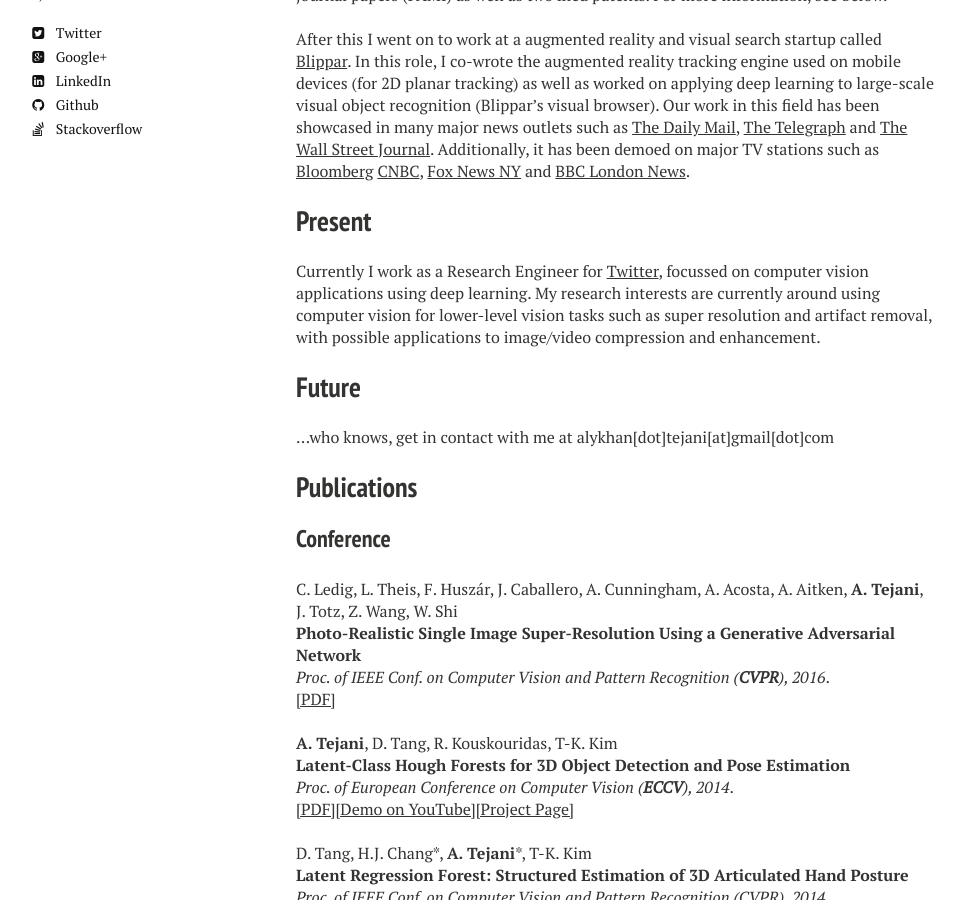
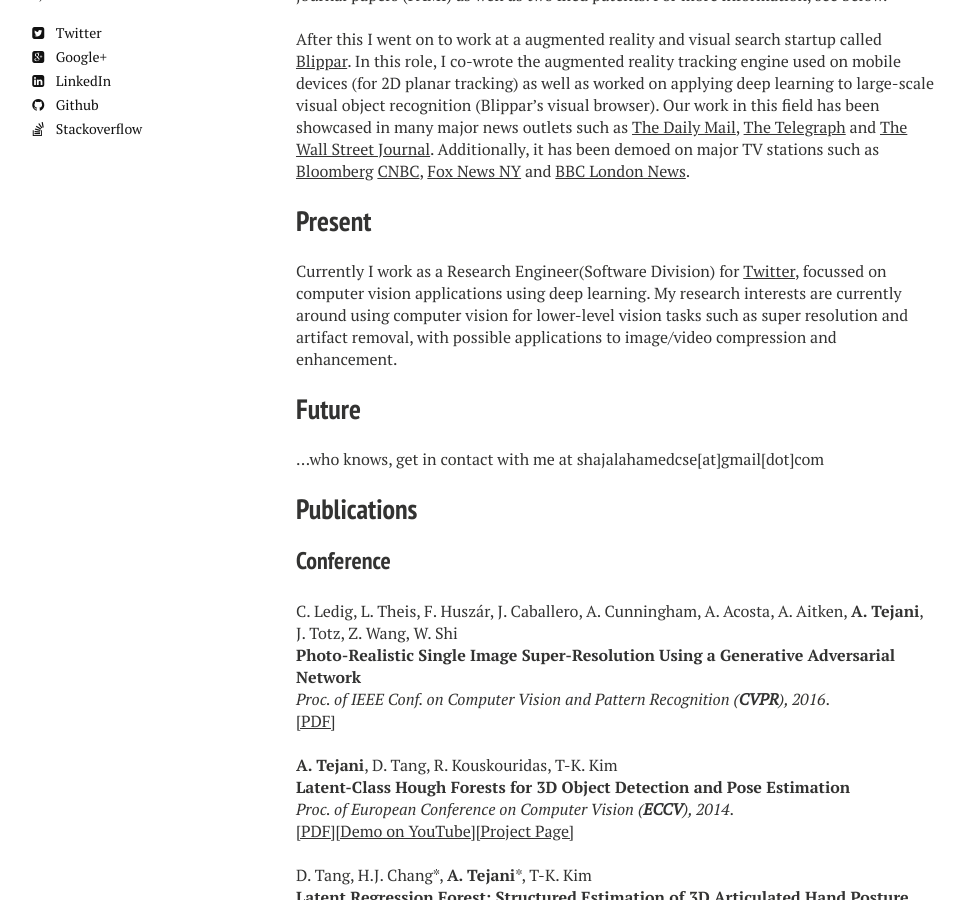
Before and after one commit to shajalahamedcse/shajalahamedcse.github.io, a Jekyll site: the page built from index.md, in a window 1280 px wide and 900 px high, scrolled down 444 px. Shown: the whole window, without its empty margins (24-989 px from the left). Built offline with Jekyll 4.4.1, drawn with Linux system fonts in a browser that asks for light colours; nearby versions of some CDN libraries.

```diff
--- a/_data/authors.yml
+++ b/_data/authors.yml
@@ -6,6 +6,6 @@ shajal_ahamed:
   email: shajalahamedcse@gmail.com
   bio:
   avatar:
-  twitter: alykhantejani
+  twitter:
   google:
-    plus: alykhantejani
+    plus:
--- a/index.md
+++ b/index.md
@@ -20,12 +20,12 @@ After this I went on to work at a augmented reality and visual search startup ca
 
 ## Present
 
-Currently I work as a Research Engineer for <a href="https://twitter.com">Twitter</a>, focussed on computer vision applications using deep learning. My research interests are currently around using computer vision for lower-level vision tasks such as super resolution and artifact removal, with possible applications to image/video compression and enhancement.
+Currently I work as a Research Engineer(Software Division) for <a href="https://renata-ltd.com/">Twitter</a>, focussed on computer vision applications using deep learning. My research interests are currently around using computer vision for lower-level vision tasks such as super resolution and artifact removal, with possible applications to image/video compression and enhancement.
 <br />
 
 ## Future
 
-...who knows, get in contact with me at alykhan[dot]tejani[at]gmail[dot]com
+...who knows, get in contact with me at shajalahamedcse[at]gmail[dot]com
 
 ## Publications
 
```
Also changed, not shown: 1 other file.
